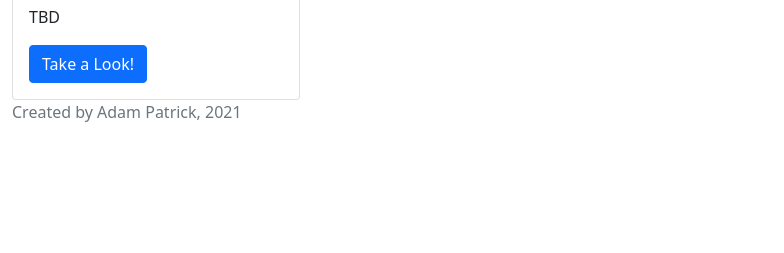
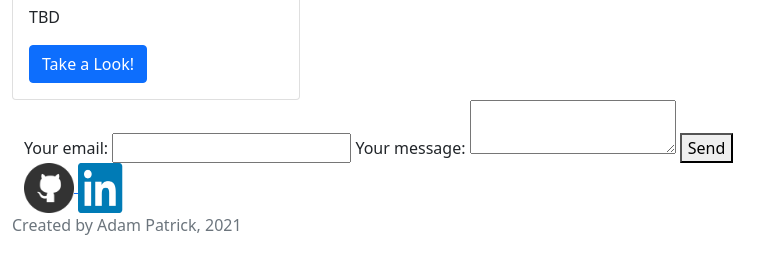
Before and after one commit to coderap931/Portfolio, a plain HTML site: page index.html in a window 1280 px wide. Shown: the part 2078-2331 px from the top of the page, without its empty margins (0-784 px from the left). Before the commit the page ends 2218 px from the top, so only its background shows below. Drawn offline with nearby package versions, Linux system fonts and the light colour scheme.

Commit message:
Core content complete (except API2)

```diff
--- a/index.html
+++ b/index.html
@@ -93,7 +93,30 @@
     </div>
 
     <div class="container-fluid" id="contactWrapper">
-        <!-- TEMP (Implement FormSpree) as well as links to GitHub and LinkedIn-->
+        <div class="container-fluid" id="formspreeWrapper">
+            <!-- FormSpree section -->
+            <form action="https://formspree.io/f/xoqybppb" method="POST">
+                <label>
+                    Your email:
+                    <input type="email" name="_replyto">
+                </label>
+                <label>
+                    Your message:
+                    <textarea name="message"></textarea>
+                </label>
+                <button type="submit">Send</button>
+            </form>
+        </div>
+
+        <div class="container-fluid" id="contactLinks">
+            <a id="githubLink" href="https://github.com/coderap931" target="blank">
+                <img src="./assets/gitHub.png" width="50" height="50">
+            </a>
+
+            <a id="linkedinLink" href="https://www.linkedin.com/in/adam-patrick-06a970159/" target="blank">
+                <img src="./assets/linkedIn.png" width="50" height="50">
+            </a>
+        </div>
     </div>
 
     <div class="container-fluid" id="footerWrapper">
```
Also changed, not shown: assets/gitHub.png (added), assets/linkedIn.png (added).
